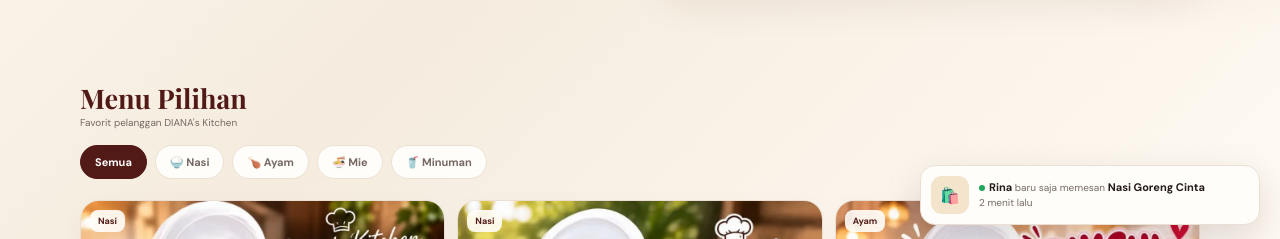
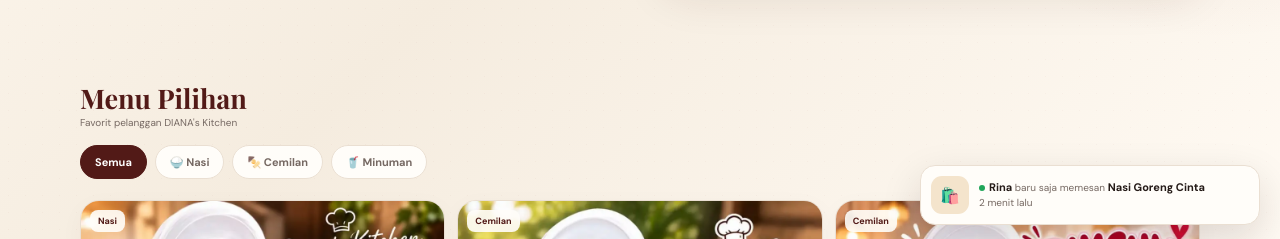
Before and after one commit to mamahana911-cmd/DIANA-s-Kitchen, a plain HTML site: page index.html in a window 1280 px wide. Shown: the part 561-800 px from the top of the page. Drawn offline with nearby package versions, Linux system fonts and the light colour scheme.

Commit message:
Update menu items and contact information

```diff
--- a/index.html
+++ b/index.html
@@ -166,10 +166,9 @@ footer{background:#281916;color:#fff;padding:30px 0 90px;margin-top:0}
   <div class="section-title"><div><h2>Menu Pilihan</h2><p>Favorit pelanggan DIANA's Kitchen</p></div></div>
   <div class="categories">
    <button class="cat active" onclick="filterMenu('Semua',this)">Semua</button>
-   <button class="cat" onclick="filterMenu('Nasi',this)">🍚 Nasi</button>
-   <button class="cat" onclick="filterMenu('Ayam',this)">🍗 Ayam</button>
-   <button class="cat" onclick="filterMenu('Mie',this)">🍜 Mie</button>
-   <button class="cat" onclick="filterMenu('Minuman',this)">🥤 Minuman</button>
+<button class="cat" onclick="filterMenu('Nasi',this)">🍚 Nasi</button>
+<button class="cat" onclick="filterMenu('Cemilan',this)">🍢 Cemilan</button>
+<button class="cat" onclick="filterMenu('Minuman',this)">🥤 Minuman</button>
   </div>
   <div class="products" id="products"></div>
  </div>
@@ -210,7 +209,7 @@ footer{background:#281916;color:#fff;padding:30px 0 90px;margin-top:0}
  <div class="container footer-grid">
   <div><h3>DIANA's Kitchen</h3><p>Rasa rumahan yang dibuat dengan hati.</p></div>
   <div><p><b>JAM BUKA</b><br>Senin — Minggu<br>10.00 — 21.00 WIB</p></div>
-  <div><p><b>PEMESANAN</b><br>WhatsApp: 08xxxxxxxxxx<br>Instagram: @dianaskitchen</p></div>
+  <div><p><b>PEMESANAN</b><br>WhatsApp: 0812-8963-6568<br>TikTok: @dianaskitchen</p></div>
  </div>
  <div class="container copyright">© 2026 DIANA's Kitchen • All Rights Reserved</div>
 </footer>
@@ -229,7 +228,7 @@ footer{background:#281916;color:#fff;padding:30px 0 90px;margin-top:0}
 
 <script>
 /* ===== PENGATURAN UTAMA ===== */
-const WA_NUMBER="6281234567890"; // GANTI nomor WhatsApp DIANA's Kitchen
+const WA_NUMBER="6281289636568"; // GANTI nomor WhatsApp DIANA's Kitchen
 
 const menus=[
   {
@@ -244,7 +243,7 @@ const menus=[
   {
     id:2,
     name:"Bubur Sumsum Jenang",
-    cat:"Nasi",
+    cat:"Cemilan",
     price:15000,
     desc:"Bubur sumsum jenang lembut dengan rasa manis yang nikmat.",
     img:"images/bubur sumsum jenang.webp"
@@ -253,7 +252,7 @@ const menus=[
   {
     id:3,
     name:"Dimsum Kebahagiaan",
-    cat:"Ayam",
+    cat:"Cemilan",
     price:18000,
     desc:"Dimsum lezat dengan rasa gurih yang bikin ketagihan.",
     img:"images/dimsum kebahagiaan.webp"
@@ -262,7 +261,7 @@ const menus=[
   {
     id:4,
     name:"Pangsit Goreng Merindu",
-    cat:"Mie",
+    cat:"Cemilan",
     price:15000,
     desc:"Pangsit goreng renyah dengan rasa gurih yang nikmat.",
     img:"images/pangsit goreng merindu.webp"
@@ -271,7 +270,7 @@ const menus=[
   {
     id:5,
     name:"Pangsit Kuah Merindu",
-    cat:"Mie",
+    cat:"Cemilan",
     price:15000,
     desc:"Pangsit kuah hangat dengan rasa gurih dan lezat.",
     img:"images/pangsit kuah merindu.webp"
@@ -279,11 +278,11 @@ const menus=[
 
   {
     id:6,
-    name:"Nasi Goreng Cinta",
-    cat:"Nasi",
+    name:"Singkong Thailand Kesayangan",
+    cat:"Cemilan",
     price:15000,
     desc:"Menu spesial DIANA's Kitchen yang siap menemani waktu makan.",
-    img:"images/nasi goreng cinta.webp"
+    img:"images/singkong thailand kesayangan.webp"
   }
 ];
 
```
